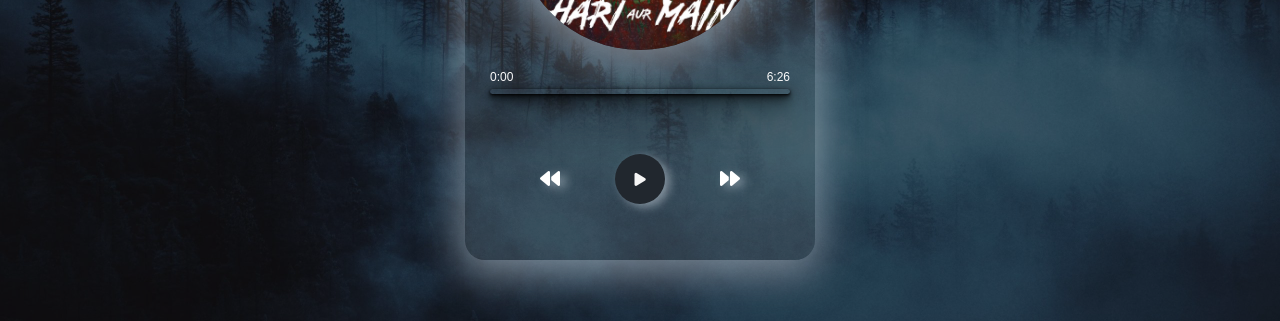
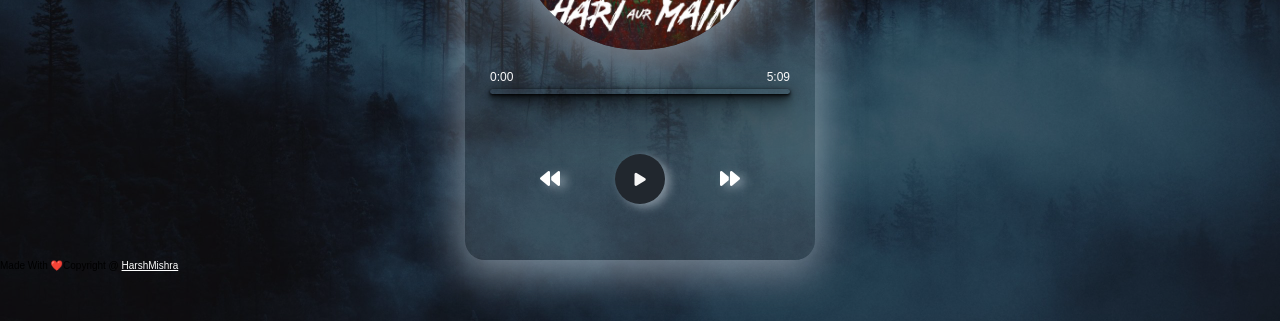
Before and after one commit to Abhishek-Gupta-coder/music_player, a plain HTML site: page index.html in a window 1280 px wide. Shown: the part 358-679 px from the top of the page. Drawn offline with Linux system fonts and the light colour scheme; a web font is replaced by a local one.

Commit message:
Update index.html

```diff
--- a/index.html
+++ b/index.html
@@ -19,12 +19,13 @@
             <div class="img_container">
                 <img src="./Images/pata_nahi_kis.jpg" alt="">
             </div>
-        <audio src="./Musics/pta_nahi_kis_roop.mp3"></audio>
+            <audio src="./Musics/pta_nahi_kis_roop.mp3"></audio>
+
 <!-------------------------------------------------------------------------------------------------->
             <div id="progressbar_container" class="progressbar_container">
                 <div class="progress_duration_meter">
                     <div id="current_time">0:00</div>
-                    <div id="duration">6:26</div>
+                    <div id="duration">5:09</div>
                 </div>
                 <div class="progress_div" id="progress_div">
                     <div class="progress" id="progress"></div>
@@ -38,6 +39,9 @@
         </div>
         </div>
     </div>
+    <div class="foot">
+    <footer class="footer"><span>Made With ❤️</span><span>Copyright @ <a href="https://github.com/Harshmishra07">HarshMishra</a></span></footer>
+    </div>
     <script src="./music.js"></script>
     <script src="./script.js"></script>
 </body>
```
